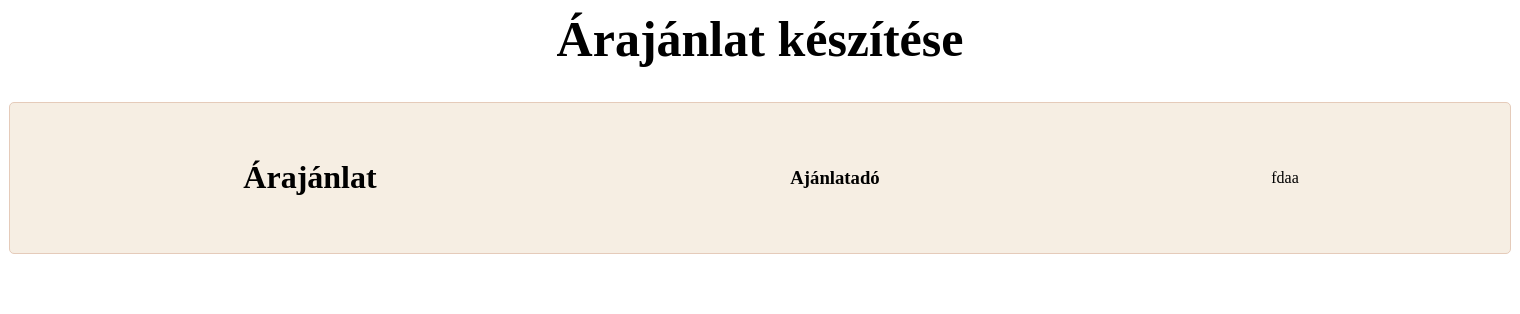
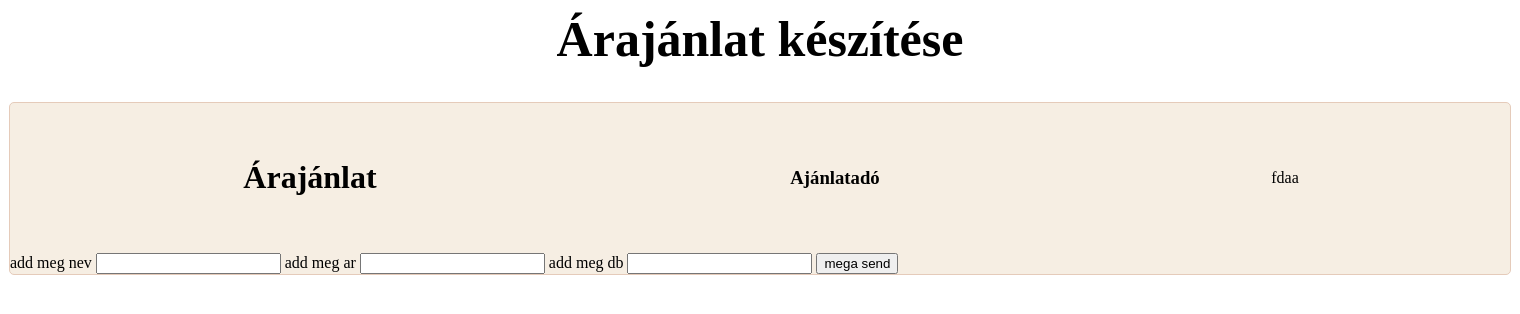
Before and after one commit to veghszabolcs/szakdoga, a PHP site: page /arajanlat_page/arajanlat.php in a window 1520 px wide. Shown: the top 314 px of the page. Run offline with PHP 8.4, Linux system fonts and the light colour scheme.

Commit message:
pdf generalas elkezdve

```diff
--- a/active_history/getData.php
+++ b/active_history/getData.php
@@ -17,7 +17,7 @@ if ($resultCeg->num_rows > 0) {
     }
     $sqlArajanlatSent = "SELECT * FROM `arajanlat` WHERE `kuldo_id` = $cegId AND `statusz` IS NULL;";
     $resultArajanlatSent = $db::$conn->query($sqlArajanlatSent);
-}else{
+} else {
     $resultArajanlatSent = "";
 }
 
--- a/arajanlat_page/arajanlat.php
+++ b/arajanlat_page/arajanlat.php
@@ -21,6 +21,15 @@
                 <p>fdaa</p>
             </div>
         </div>
+        <form action="../arajanlat_page/pdf.php" method="post">
+            <label for="nev">add meg nev</label>
+            <input type="text" name="nev" id="nev">
+            <label for="ar">add meg ar</label>
+            <input type="number" name="ar" id="ar">
+            <label for="db">add meg db</label>
+            <input type="number" name="db" id="db">
+            <button type="submit">mega send</button>
+        </form>
     </div>
 </body>
 </html>
```
Also changed, not shown: arajanlat_page/pdf.php (added, +26 -0 lines).
